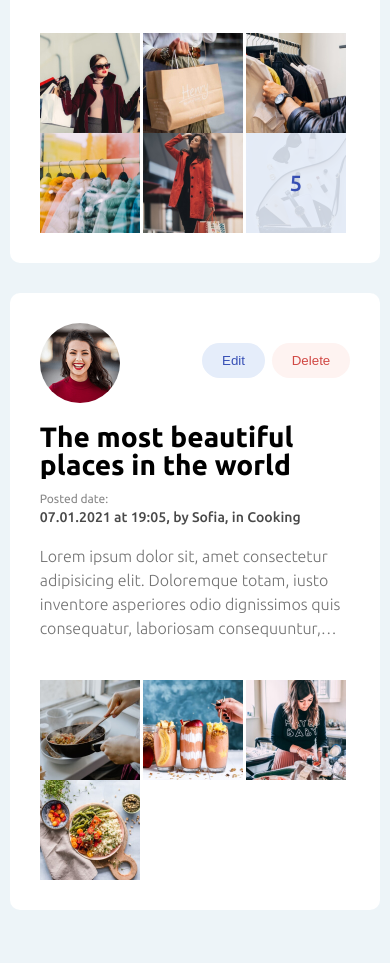
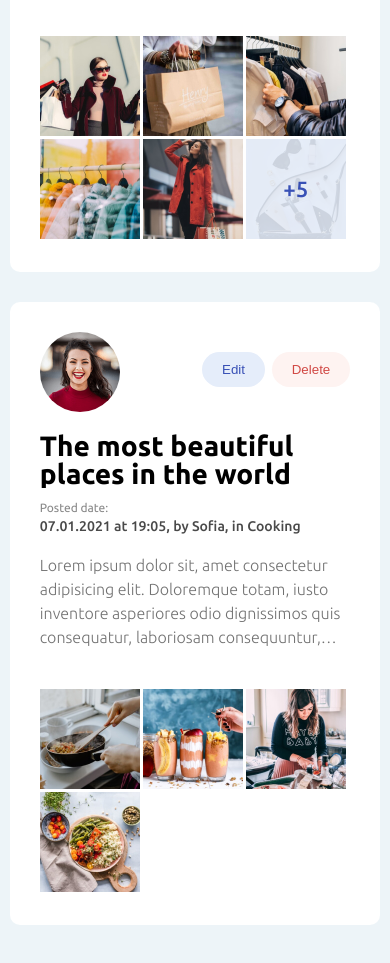
Before and after one commit to kris-mit/My-Blog, a website: page index.html in a window 390 px wide. Shown: the part 1820-2783 px from the top of the page. Drawn offline with Linux system fonts and the light colour scheme.

Commit message:
add padding on responsive

```diff
--- a/scss/style.scss
+++ b/scss/style.scss
@@ -371,7 +371,7 @@
                         &.more {
                             position: relative;
                             &:after {
-                                content: '5'; display: flex; align-items: center; justify-content: center; position: absolute; left: 0; top: 0;
+                                content: '+5'; display: flex; align-items: center; justify-content: center; position: absolute; left: 0; top: 0;
                                 color: #142fa8d2; font-size: 22px; font-weight: 500;
                                 height: 100%; width: 100%;
                                 background-color: #e5edfae1;
@@ -487,6 +487,8 @@
 
             figure {
                 flex-shrink: 0;
+                margin-bottom: 3px;
+
                 &:first-child {border-top-left-radius: 0; border-bottom-left-radius: 0;}
 
                 &:last-child {border-top-right-radius: 0; border-bottom-right-radius: 0;}
```
Also changed, not shown: css/style.css.
